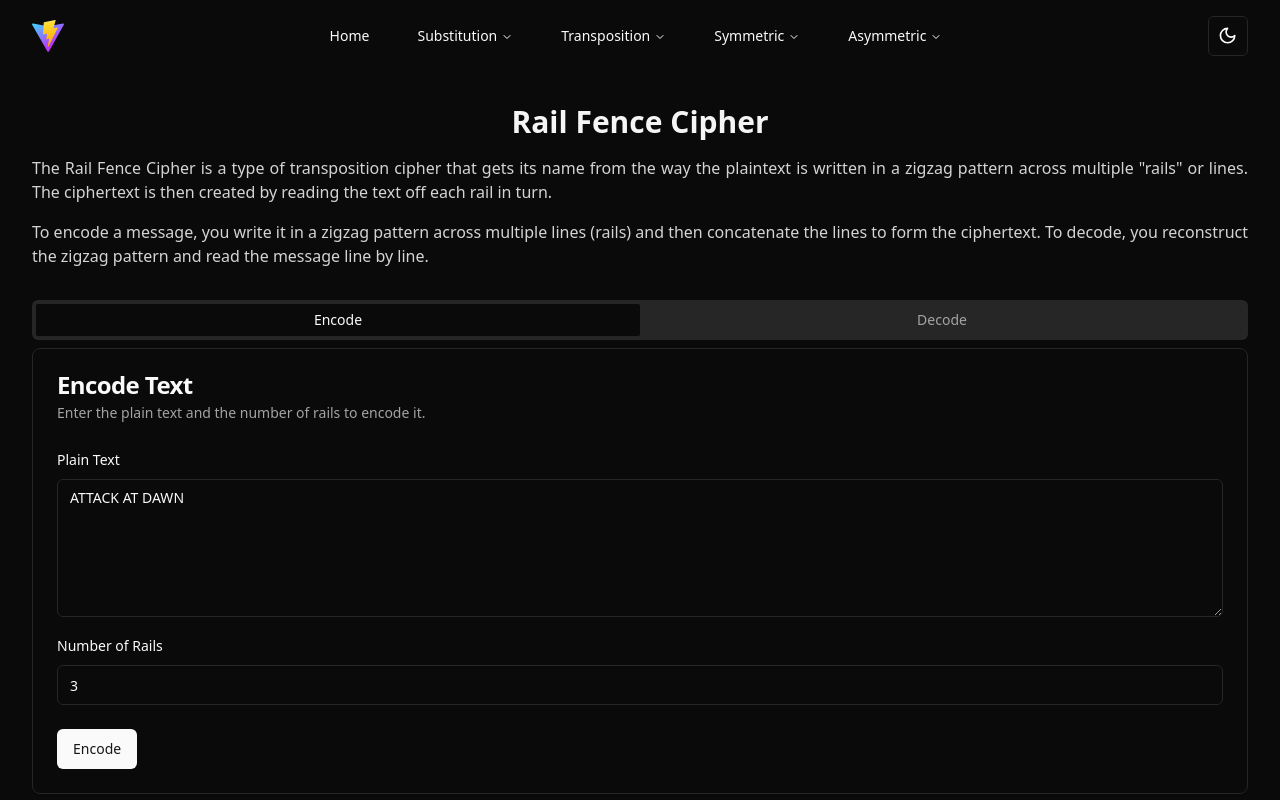
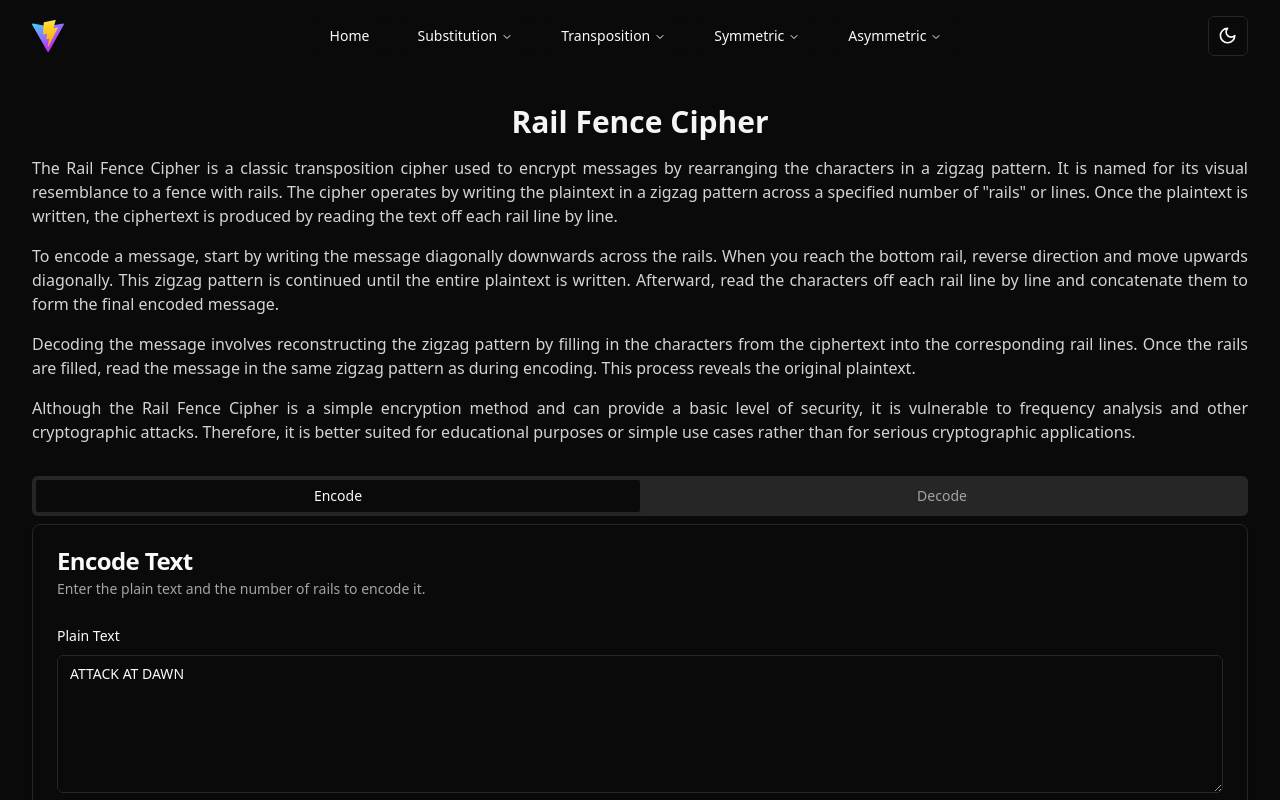
Before and after one commit to nureka-rodrigo/Crypt-It, a React (Vite) app: page /transposition/rail-fence in a window 1280 px wide. Shown: the top 800 px of the page. Built offline with nearby package versions, Linux system fonts and the light colour scheme.

Commit message:
Update descriptions

```diff
--- a/src/App.tsx
+++ b/src/App.tsx
@@ -5,7 +5,7 @@ import {Caesar} from "@/pages/substitution/Caesar.tsx";
 import {Monoalphabetic} from "@/pages/substitution/Monoalphabetic.tsx";
 import {Playfair} from "@/pages/substitution/Playfair.tsx";
 import {Vigenere} from "@/pages/substitution/Vigenere.tsx";
-import Vernam from "@/pages/substitution/Vernam.tsx";
+import {Vernam} from "@/pages/substitution/Vernam.tsx";
 import {RailFence} from "@/pages/transposition/RailFence.tsx";
 
 function App() {
--- a/src/pages/substitution/Vernam.tsx
+++ b/src/pages/substitution/Vernam.tsx
@@ -310,5 +310,3 @@ export const Vernam: React.FC = () => {
     </>
   );
 };
-
-export default Vernam;
--- a/src/pages/transposition/RailFence.tsx
+++ b/src/pages/transposition/RailFence.tsx
@@ -165,16 +165,26 @@ export const RailFence: React.FC = () => {
             Rail Fence Cipher
           </h1>
           <p className="mt-4 text-neutral-700 dark:text-neutral-300 text-justify">
-            The Rail Fence Cipher is a type of transposition cipher that gets
-            its name from the way the plaintext is written in a zigzag pattern
-            across multiple "rails" or lines. The ciphertext is then created by
-            reading the text off each rail in turn.
+            The Rail Fence Cipher is a classic transposition cipher used to encrypt messages by rearranging the
+            characters in a zigzag pattern. It is named for its visual resemblance to a fence with rails. The cipher
+            operates by writing the plaintext in a zigzag pattern across a specified number of "rails" or lines. Once
+            the plaintext is written, the ciphertext is produced by reading the text off each rail line by line.
           </p>
           <p className="mt-4 text-neutral-700 dark:text-neutral-300 text-justify">
-            To encode a message, you write it in a zigzag pattern across
-            multiple lines (rails) and then concatenate the lines to form the
-            ciphertext. To decode, you reconstruct the zigzag pattern and read
-            the message line by line.
+            To encode a message, start by writing the message diagonally downwards across the rails. When you reach the
+            bottom rail, reverse direction and move upwards diagonally. This zigzag pattern is continued until the
+            entire plaintext is written. Afterward, read the characters off each rail line by line and concatenate them
+            to form the final encoded message.
+          </p>
+          <p className="mt-4 text-neutral-700 dark:text-neutral-300 text-justify">
+            Decoding the message involves reconstructing the zigzag pattern by filling in the characters from the
+            ciphertext into the corresponding rail lines. Once the rails are filled, read the message in the same zigzag
+            pattern as during encoding. This process reveals the original plaintext.
+          </p>
+          <p className="mt-4 text-neutral-700 dark:text-neutral-300 text-justify">
+            Although the Rail Fence Cipher is a simple encryption method and can provide a basic level of security, it
+            is vulnerable to frequency analysis and other cryptographic attacks. Therefore, it is better suited for
+            educational purposes or simple use cases rather than for serious cryptographic applications.
           </p>
         </div>
 
```
